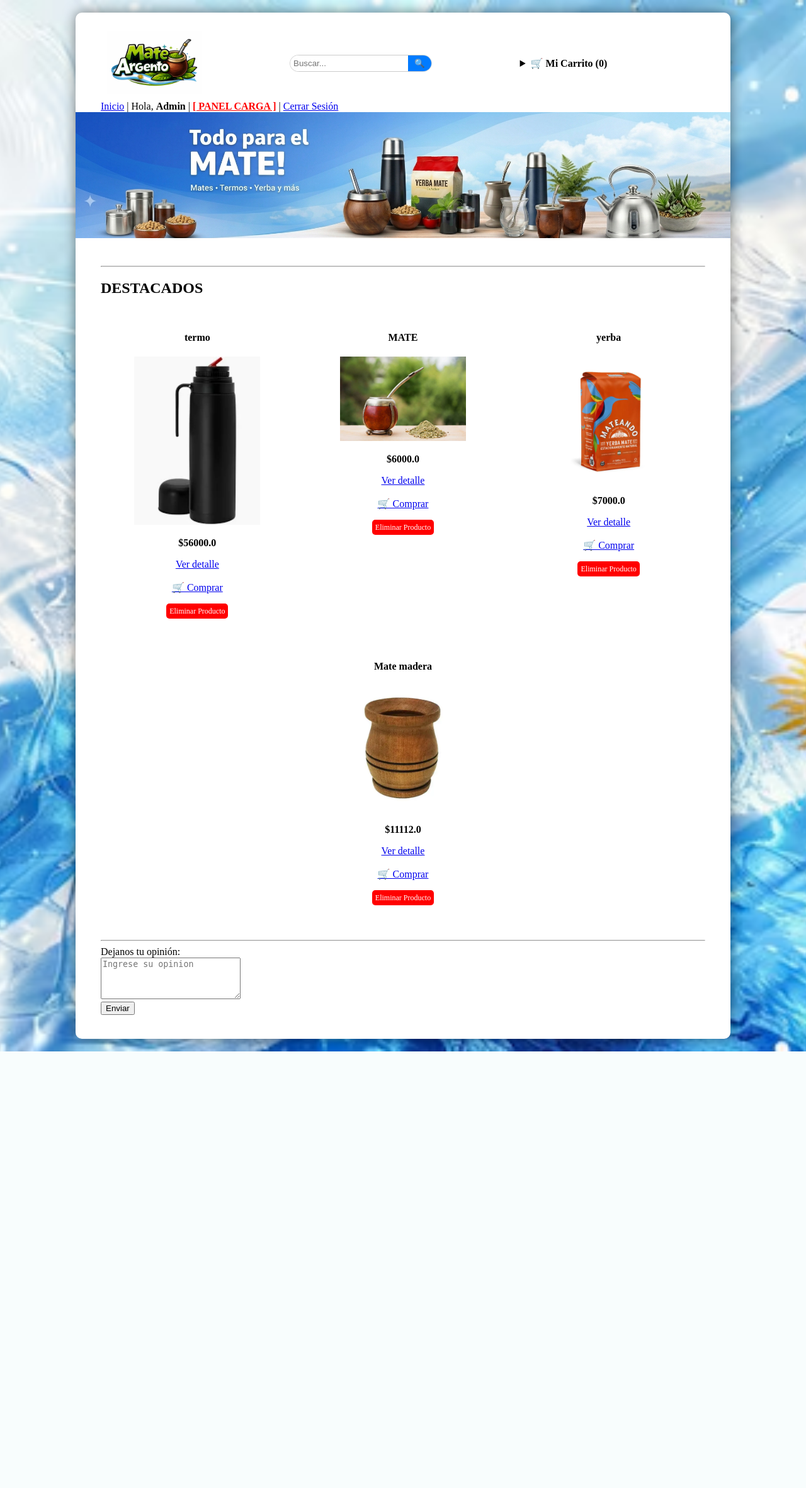
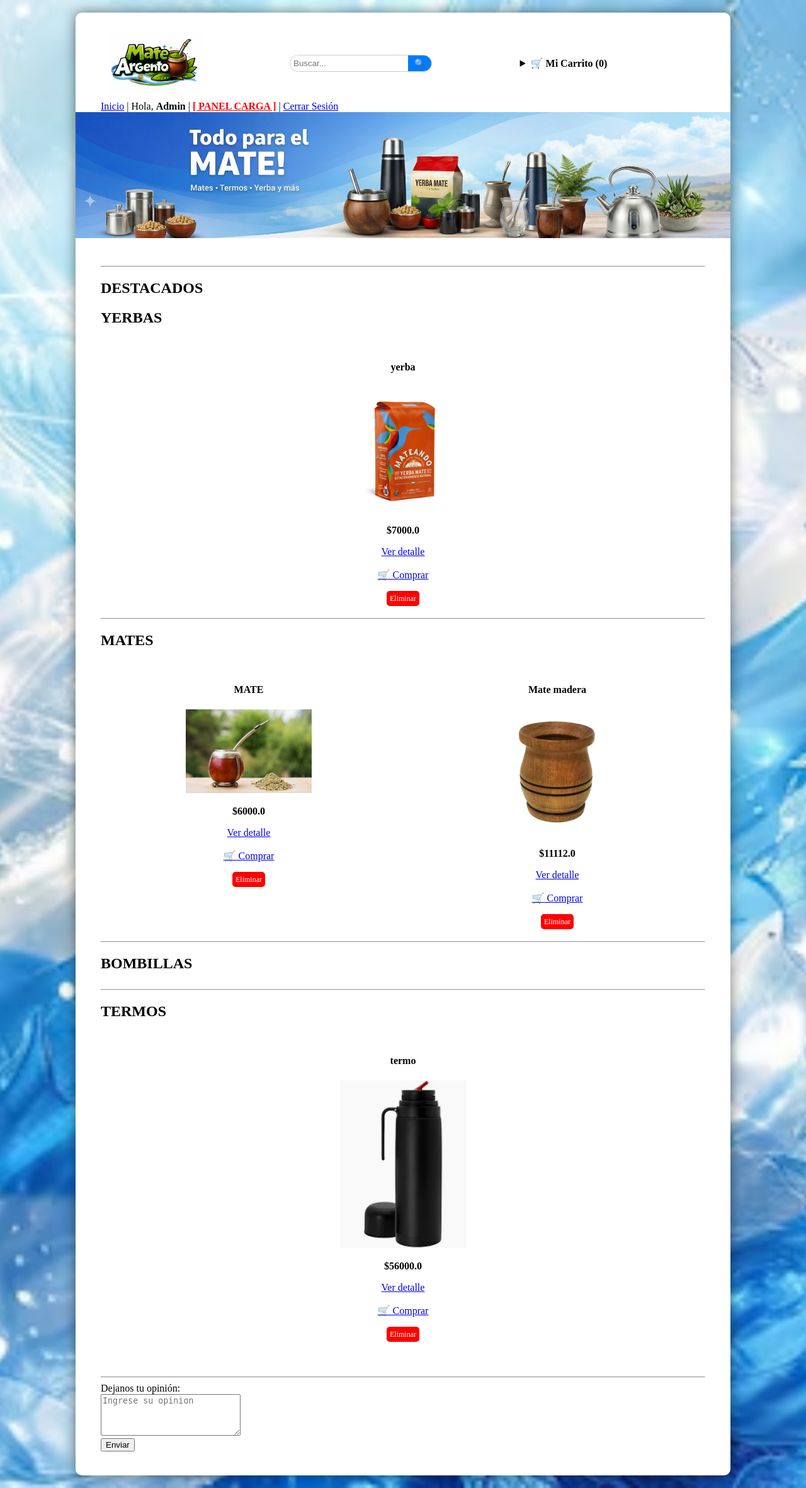
Before and after one commit to ruben15456326/Mate-Argento, a Flask app: page / in a window 1280 px wide. Shown: the whole page at 63% size. Before the commit the page ends 1669 px from the top, so only its background shows below. Run offline with Flask 3, Linux system fonts and the light colour scheme; a user stored in the database is signed in; data comes from the database, SQL or seed files in the repository; both versions use the stored data as it was after the commit.

Commit message:
Agrege los Apartados para los productos

```diff
--- a/tp viernes/templates/inicio.html
+++ b/tp viernes/templates/inicio.html
@@ -59,8 +59,9 @@
     <!-- MUESTRA LOS PRODUCTOS DE LA BASE DE DATOS -->
     <h2>DESTACADOS</h2>
 
+    <h2 class="titulo-categoria">YERBAS</h2>
     <div class="contenedor_productos">
-            {% for p in productos %}
+        {% for p in productos if p.categoria == 'Yerbas' %}
         <div class="tarjeta">
             <h4>{{ p.nombre }}</h4>
             <img src="{{ url_for('static', filename='img/' + p.imagen) }}" style="width: 200px;">
@@ -72,9 +73,65 @@
                 <br><br>
                 <a href="/eliminar_producto/{{ p.id }}"
                     style="color: white; background-color: red; padding: 5px; text-decoration: none; border-radius: 5px; font-size: 12px;"
-                        onclick="return confirm('¿Estás seguro de que querés eliminar este producto?')">
-                        Eliminar Producto
-                    </a>
+                    onclick="return confirm('¿Estás seguro?')">Eliminar</a>
+            {% endif %}
+        </div>
+        {% endfor %}
+    </div>
+
+    <hr> <h2 class="titulo-categoria">MATES</h2>
+    <div class="contenedor_productos">
+        {% for p in productos if p.categoria == 'Mates' %}
+        <div class="tarjeta">
+            <h4>{{ p.nombre }}</h4>
+            <img src="{{ url_for('static', filename='img/' + p.imagen) }}" style="width: 200px;">
+            <p><b>${{ p.precio }}</b></p>
+            <a href="/detalle/{{ p.id }}">Ver detalle</a>
+            <br><br>
+            <a href="/agregar_al_carrito/{{ p.id }}">🛒 Comprar</a>
+            {% if session.get('usuario_rol') == 'admin' %}
+                <br><br>
+                <a href="/eliminar_producto/{{ p.id }}" style="color: white; background-color: red; padding: 5px; text-decoration: none; border-radius: 5px; font-size: 12px;">Eliminar</a>
+            {% endif %}
+        </div>
+        {% endfor %}
+    </div>
+
+    <hr>
+
+    <h2 class="titulo-categoria">BOMBILLAS</h2>
+    <div class="contenedor_productos">
+        {% for p in productos if p.categoria == 'Bombillas' %}
+        <div class="tarjeta">
+            <h4>{{ p.nombre }}</h4>
+            <img src="{{ url_for('static', filename='img/' + p.imagen) }}" style="width: 200px;">
+            <p><b>${{ p.precio }}</b></p>
+            <a href="/detalle/{{ p.id }}">Ver detalle</a>
+            <br><br>
+            <a href="/agregar_al_carrito/{{ p.id }}">🛒 Comprar</a>
+            {% if session.get('usuario_rol') == 'admin' %}
+                <br><br>
+                <a href="/eliminar_producto/{{ p.id }}" style="color: white; background-color: red; padding: 5px; text-decoration: none; border-radius: 5px; font-size: 12px;">Eliminar</a>
+            {% endif %}
+        </div>
+        {% endfor %}
+    </div>
+
+    <hr>
+
+    <h2 class="titulo-categoria">TERMOS</h2>
+    <div class="contenedor_productos">
+        {% for p in productos if p.categoria == 'Termos' %}
+        <div class="tarjeta">
+            <h4>{{ p.nombre }}</h4>
+            <img src="{{ url_for('static', filename='img/' + p.imagen) }}" style="width: 200px;">
+            <p><b>${{ p.precio }}</b></p>
+            <a href="/detalle/{{ p.id }}">Ver detalle</a>
+            <br><br>
+            <a href="/agregar_al_carrito/{{ p.id }}">🛒 Comprar</a>
+            {% if session.get('usuario_rol') == 'admin' %}
+                <br><br>
+                <a href="/eliminar_producto/{{ p.id }}" style="color: white; background-color: red; padding: 5px; text-decoration: none; border-radius: 5px; font-size: 12px;">Eliminar</a>
             {% endif %}
         </div>
         {% endfor %}
```
Also changed, not shown: tp viernes/mate_argento.db. Lines whose indentation alone changed are shown as unchanged.
